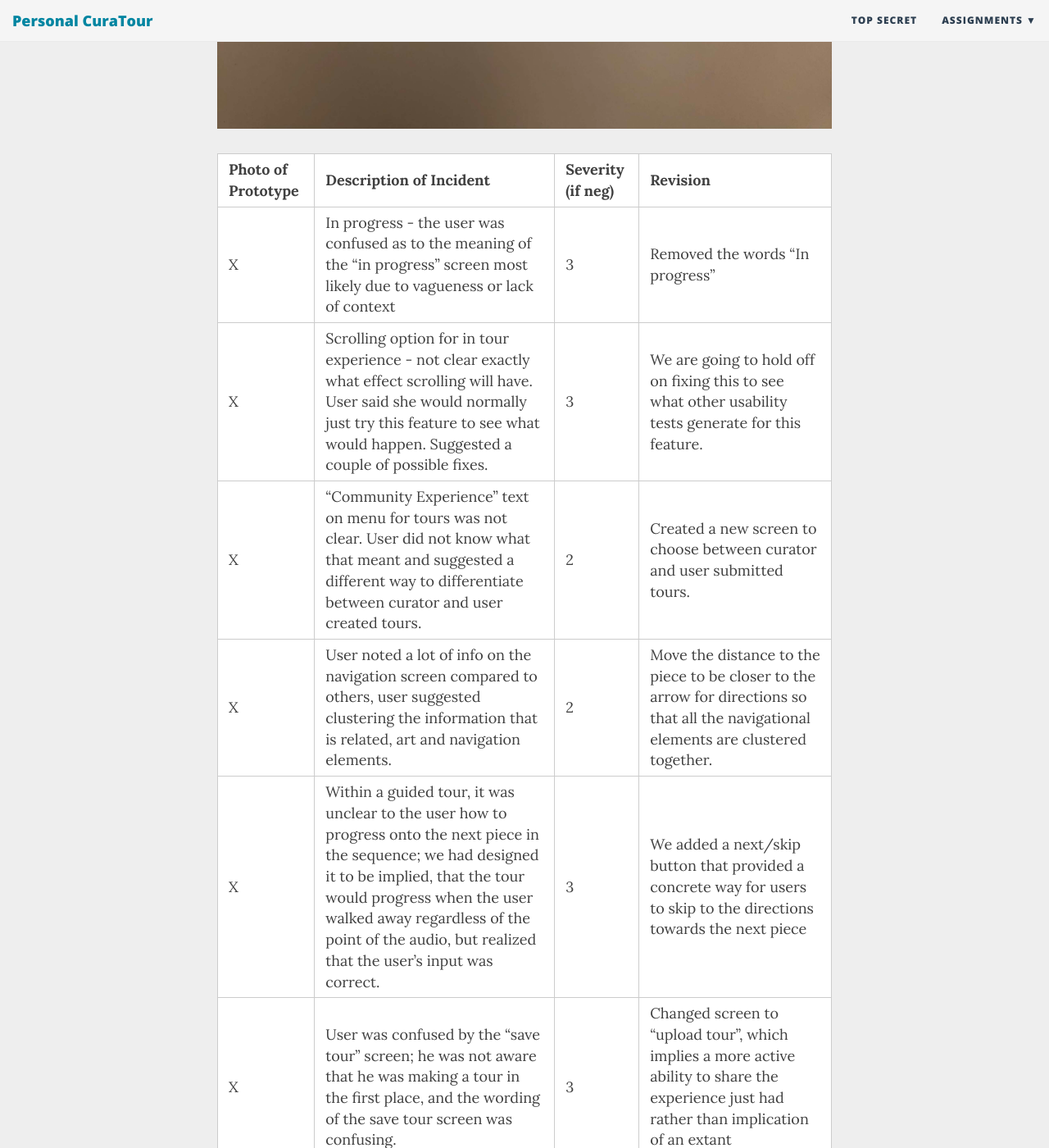
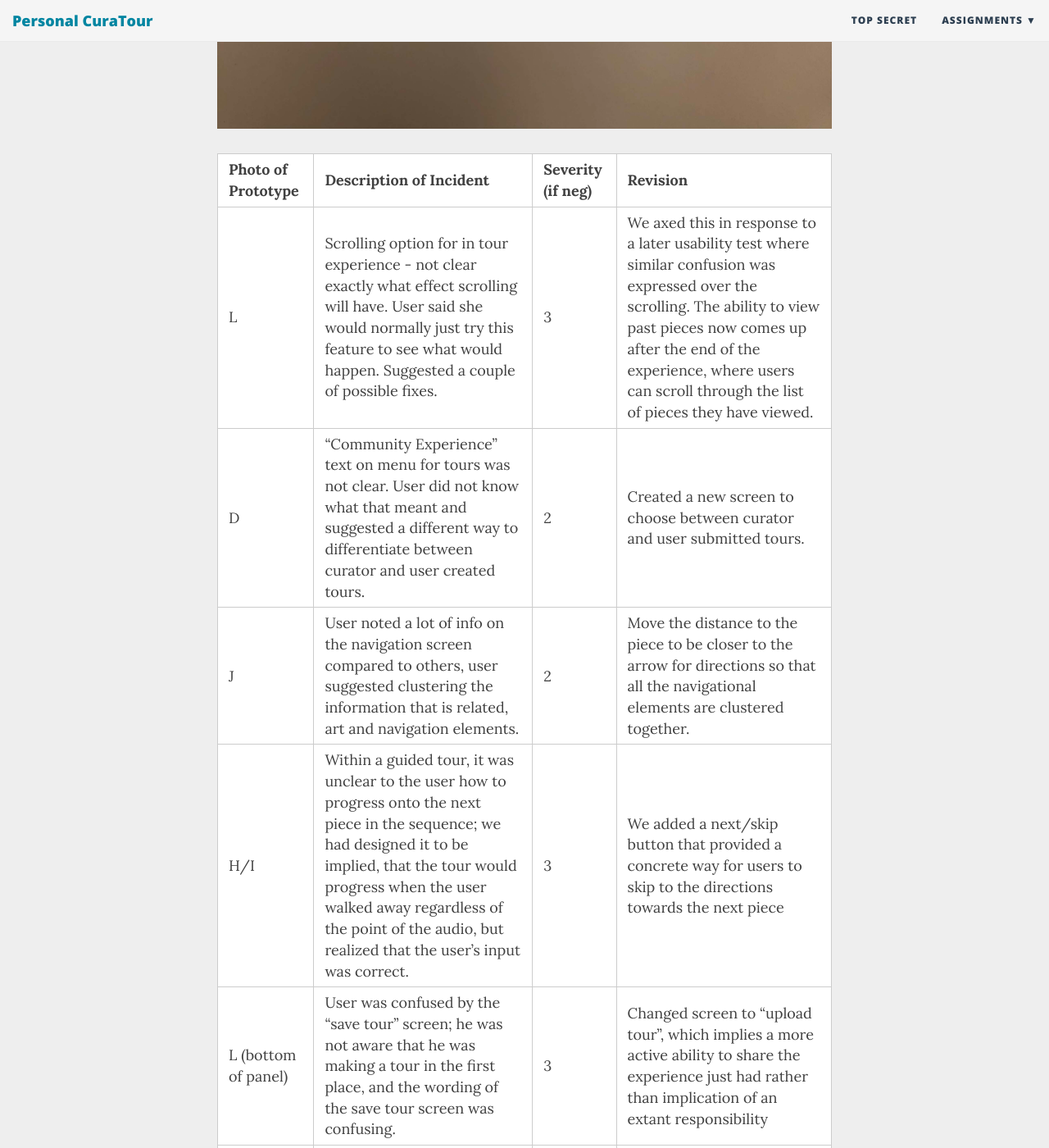
Before and after one commit to krtejeda/PersonalCuraTour, a Jekyll site: the page built from Usability-Testing-Review.md, in a window 1280 px wide and 1400 px high, scrolled down 3093 px. Shown: the whole window at 82% size. Built offline with Jekyll 4.4.1, drawn with Linux system fonts in a browser that asks for light colours; nearby versions of some CDN libraries.

Commit message:
Update Usability-Testing-Review.md

```diff
--- a/Usability-Testing-Review.md
+++ b/Usability-Testing-Review.md
@@ -32,26 +32,24 @@ After this test, we revised our title writing screen for tour creation to have t
 
 | Photo of Prototype | Description of Incident | Severity (if neg) | Revision |
 | ----- | ----- | ----- | ----- |
-| X | In progress - the user was confused as to the meaning of the “in progress” screen most likely due to vagueness or lack of context | 3 | Removed the words “In progress” |
+| L | Scrolling option for in tour experience - not clear exactly what effect scrolling will have. User said she would normally just try this feature to see what would happen. Suggested a couple of possible fixes. | 3 | We axed this in response to a later usability test where similar confusion was expressed over the scrolling.  The ability to view past pieces now comes up after the end of the experience, where users can scroll through the list of pieces they have viewed. |
 | ----- | ----- | ----- | ----- |
-| X | Scrolling option for in tour experience - not clear exactly what effect scrolling will have. User said she would normally just try this feature to see what would happen. Suggested a couple of possible fixes. | 3 | We are going to hold off on fixing this to see what other usability tests generate for this feature. |
+| D | “Community Experience” text on menu for tours was not clear. User did not know what that meant and suggested a different way to differentiate between curator and user created tours. | 2 | Created a new screen to choose between curator and user submitted tours. |
 | ----- | ----- | ----- | ----- |
-| X | “Community Experience” text on menu for tours was not clear. User did not know what that meant and suggested a different way to differentiate between curator and user created tours. | 2 | Created a new screen to choose between curator and user submitted tours. |
+| J | User noted a lot of info on the navigation screen compared to others, user suggested clustering the information that is related, art and navigation elements. | 2 | Move the distance to the piece to be closer to the arrow for directions so that all the navigational elements are clustered together. |
 | ----- | ----- | ----- | ----- |
-| X | User noted a lot of info on the navigation screen compared to others, user suggested clustering the information that is related, art and navigation elements. | 2 | Move the distance to the piece to be closer to the arrow for directions so that all the navigational elements are clustered together. |
+| H/I | Within a guided tour, it was unclear to the user how to progress onto the next piece in the sequence; we had designed it to be implied, that the tour would progress when the user walked away regardless of the point of the audio, but realized that the user’s input was correct. | 3 | We added a next/skip button that provided a concrete way for users to skip to the directions towards the next piece |
 | ----- | ----- | ----- | ----- |
-| X | Within a guided tour, it was unclear to the user how to progress onto the next piece in the sequence; we had designed it to be implied, that the tour would progress when the user walked away regardless of the point of the audio, but realized that the user’s input was correct. | 3 | We added a next/skip button that provided a concrete way for users to skip to the directions towards the next piece |
+| L (bottom of panel) | User was confused by the “save tour” screen; he was not aware that he was making a tour in the first place, and the wording of the save tour screen was confusing. | 3 | Changed screen to “upload tour”, which implies a more active ability to share the experience just had  rather than implication of an extant responsibility |
 | ----- | ----- | ----- | ----- |
-| X | User was confused by the “save tour” screen; he was not aware that he was making a tour in the first place, and the wording of the save tour screen was confusing. | 3 | Changed screen to “upload tour”, which implies a more active ability to share the experience just had  rather than implication of an extant responsibility |
+| M/N/O | User confused by drawing letter option to enter the tour title.  Was not familiar with the interface and simply stared blankly at the empty box--we had to intervene and teach him how to use it. | 2 | We added the option to input the name of the tour via voice command because and added a screen to choose between the two options for clarity. |
 | ----- | ----- | ----- | ----- |
-| X | User confused by drawing letter option to enter the tour title.  Was not familiar with the interface and simply stared blankly at the empty box--we had to intervene and teach him how to use it. | 2 | We added the option to input the name of the tour via voice command because and added a screen to choose between the two options for clarity. |
+| G | User was confused by how to initiate information during the free roam; i.e. he didn’t understand the meaning of the walking man thing. | 4 | We replaced the unlabeled interim walking man screen with a “approach art piece to begin audio” screen that is more explicit on what users should do |
 | ----- | ----- | ----- | ----- |
-| X | User was confused by how to initiate information during the free roam; i.e. he didn’t understand the meaning of the walking man thing. | 4 | We replaced the unlabeled interim walking man screen with a “approach art piece to begin audio” screen that is more explicit on what users should do |
+| L | User confused by scrolling option during tour, not sure what the scrolling should do (it was supposed to allow users to scroll through their history of pieces visited). | 2 | We axed the scrolling option and replaced it with the ability to view a list of pieces visited at the end of the tour (either free roam or guided).  This provides more clarity |
+| H/G | User understood that once the audio ended, he should turn around and progress to next art piece during explore museum as intended. | ----- | ----- |
 | ----- | ----- | ----- | ----- |
-| X | User confused by scrolling option during tour, not sure what the scrolling should do (it was supposed to allow users to scroll through their history of pieces visited). | 2 | We axed the scrolling option and replaced it with the ability to view a list of pieces visited at the end of the tour (either free roam or guided).  This provides more clarity |
-| X | User understood that once the audio ended, he should turn around and progress to next art piece during explore museum as intended. | ----- | ----- |
-| ----- | ----- | ----- | ----- |
-| X | User was confused by the tour choice screen because there was only one choice and no clear scroll | 1 | No change made because this was due to the limitations of our paper prototype; we will add clearly marked additional choices in our hifi prototype |
+| E/F | User was confused by the tour choice screen because there was only one choice and no clear scroll | 1 | No change made because this was due to the limitations of our paper prototype; we will add clearly marked additional choices in our hifi prototype |
 | ----- | ----- | ----- | ----- |
 
 # Task 1: Guided Tour Walkthrough
```
